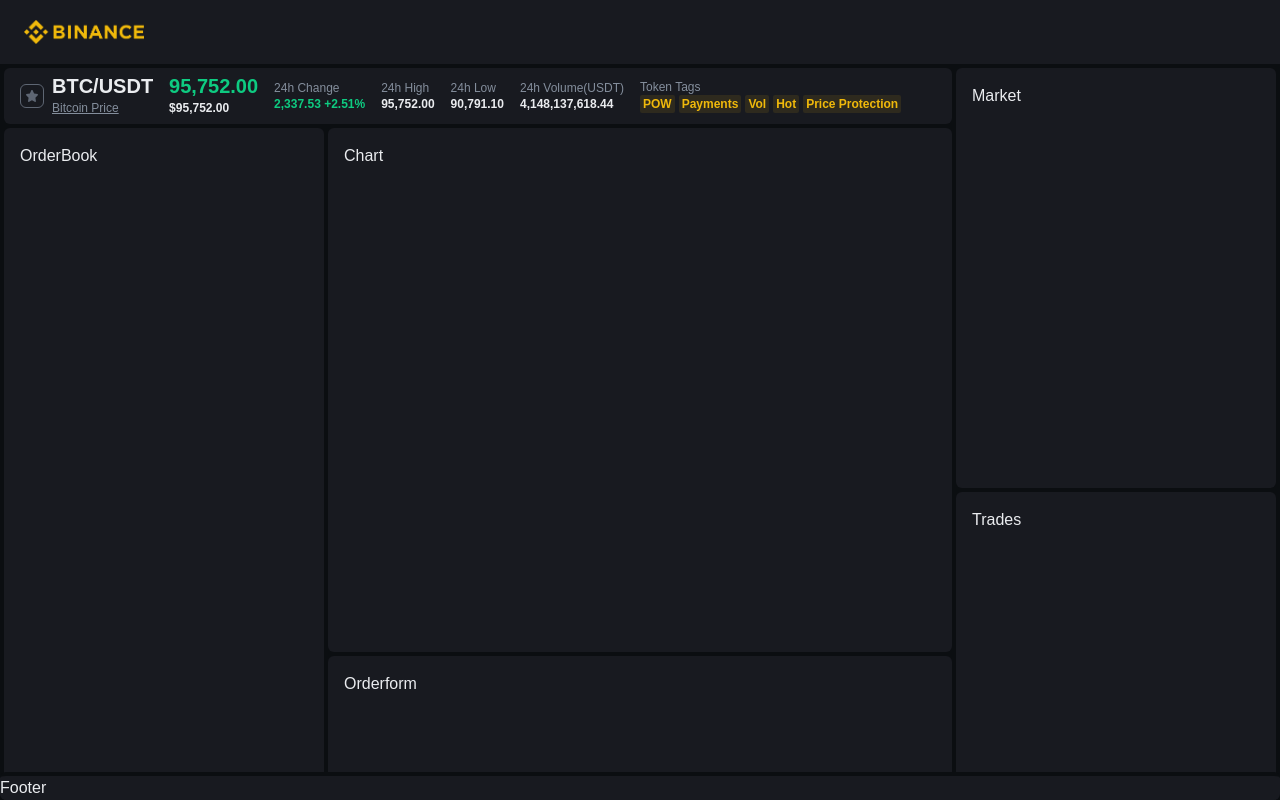
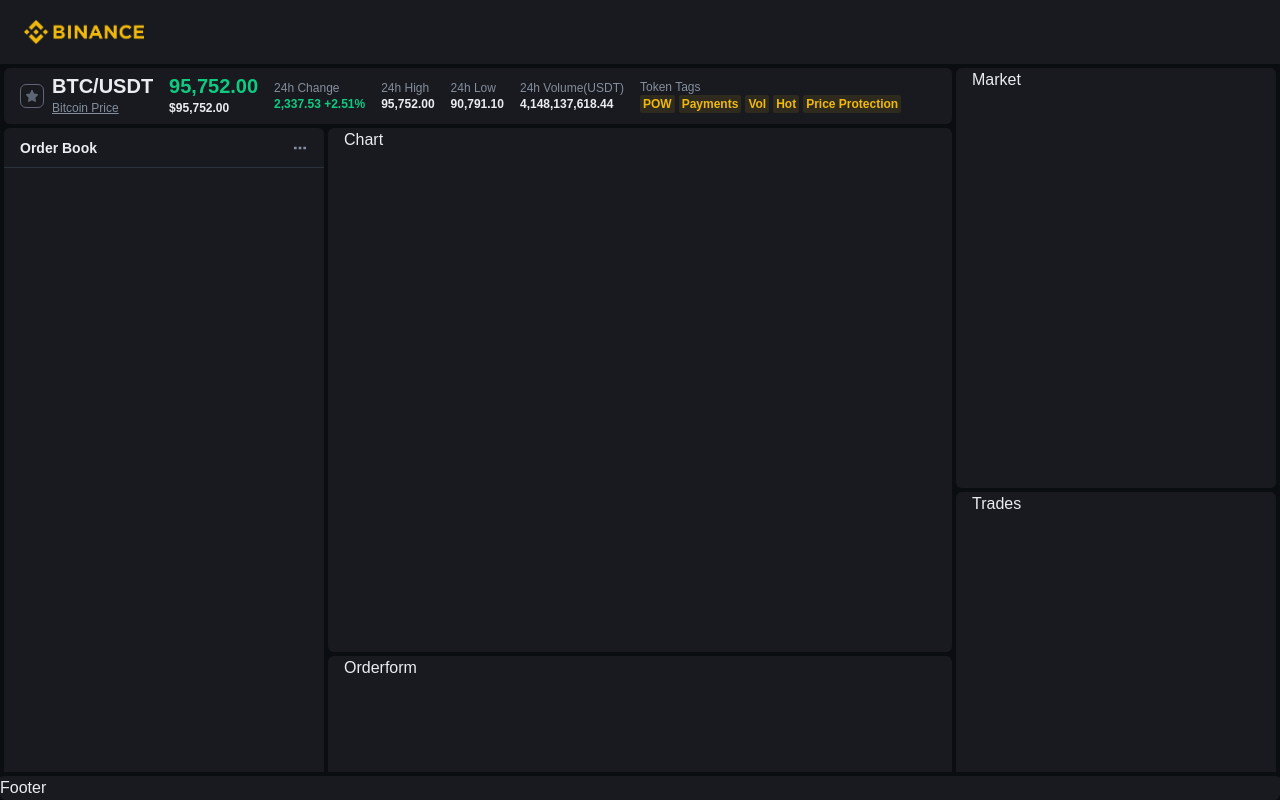
Before and after one commit to dusunax/kl-frontend-task, a Next.js app: page /trade/BTCUSDT in a window 1280 px wide. Shown: the top 800 px of the page. Built offline with nearby package versions, Linux system fonts and the light colour scheme; a web font is replaced by a local one.

Commit message:
feat: Card 컴포넌트에 Header 추가

```diff
--- a/src/app/trade/[symbol]/_components/Chart.tsx
+++ b/src/app/trade/[symbol]/_components/Chart.tsx
@@ -1,4 +1,4 @@
-import Card from "@/components/card/Card";
+import { Card } from "@/components/card/Card";
 
 export default function Chart() {
   return <Card style={{ gridArea: "chart" }}>Chart</Card>;
--- a/src/app/trade/[symbol]/_components/Market.tsx
+++ b/src/app/trade/[symbol]/_components/Market.tsx
@@ -1,4 +1,4 @@
-import Card from "@/components/card/Card";
+import { Card } from "@/components/card/Card";
 
 export default function Market() {
   return <Card style={{ gridArea: "market" }}>Market</Card>;
--- a/src/app/trade/[symbol]/_components/MarketActivity.tsx
+++ b/src/app/trade/[symbol]/_components/MarketActivity.tsx
@@ -1,4 +1,4 @@
-import Card from "@/components/card/Card";
+import { Card } from "@/components/card/Card";
 
 export default function MarketActivity() {
   return <Card style={{ gridArea: "marketActivity" }}>MarketActivity</Card>;
--- a/src/app/trade/[symbol]/_components/OrderBook.tsx
+++ b/src/app/trade/[symbol]/_components/OrderBook.tsx
@@ -1,5 +1,16 @@
-import Card from "@/components/card/Card";
+import { Card } from "@/components/card/Card";
+import MeatBall from "@/assets/icons/svg-57.svg";
 
 export default function OrderBook() {
-  return <Card style={{ gridArea: "orderbook" }}>OrderBook</Card>;
+  return (
+    <Card
+      style={{ gridArea: "orderbook" }}
+      header={
+        <Card.Header>
+          Order Book
+          <MeatBall width={16} height={16} color="var(--color-IconNormal)" />
+        </Card.Header>
+      }
+    ></Card>
+  );
 }
--- a/src/app/trade/[symbol]/_components/Orderform.tsx
+++ b/src/app/trade/[symbol]/_components/Orderform.tsx
@@ -1,4 +1,4 @@
-import Card from "@/components/card/Card";
+import { Card } from "@/components/card/Card";
 
 export default function Orderform() {
   return <Card style={{ gridArea: "orderform" }}>Orderform</Card>;
--- a/src/app/trade/[symbol]/_components/SubHeader.tsx
+++ b/src/app/trade/[symbol]/_components/SubHeader.tsx
@@ -2,7 +2,7 @@
 
 import { useState } from "react";
 import Link from "next/link";
-import Card from "@/components/card/Card";
+import { Card } from "@/components/card/Card";
 import Star from "@/assets/icons/svg-50.svg";
 
 export default function SubHeader() {
@@ -14,7 +14,7 @@
   const handleFavorite = () => setIsFavorite(!isFavorite);
 
   return (
-    <Card style={{ gridArea: "subHeader" }} className="!py-0">
+    <Card style={{ gridArea: "subHeader" }}>
       <div className="h-full flex items-center gap-2">
         <button
           type="button"
--- a/src/app/trade/[symbol]/_components/Trades.tsx
+++ b/src/app/trade/[symbol]/_components/Trades.tsx
@@ -1,4 +1,4 @@
-import Card from "@/components/card/Card";
+import { Card } from "@/components/card/Card";
 
 export default function Trades() {
   return <Card style={{ gridArea: "trades" }}>Trades</Card>;
--- a/src/app/trade/[symbol]/_components/UserInfo.tsx
+++ b/src/app/trade/[symbol]/_components/UserInfo.tsx
@@ -1,4 +1,4 @@
-import Card from "@/components/card/Card";
+import { Card } from "@/components/card/Card";
 
 export default function UserInfo() {
   return <Card style={{ gridArea: "userInfo" }}>UserInfo</Card>;
--- a/src/components/card/Card.tsx
+++ b/src/components/card/Card.tsx
@@ -1,21 +1,36 @@
-import { PropsWithChildren } from "react";
+import { PropsWithChildren, ReactNode } from "react";
 
 interface CardWrapperProps {
   className?: string;
   style?: React.CSSProperties;
+  header?: ReactNode;
 }
 
-export default function Card({
+function Header({ children }: { children: ReactNode }) {
+  return (
+    <header className="h-10 flex items-center justify-between px-4 text-sm font-bold border-b border-[var(--color-line)]">
+      {children}
+    </header>
+  );
+}
+
+function Card({
   children,
   className,
   style,
+  header,
 }: PropsWithChildren<CardWrapperProps>) {
   return (
     <div
-      className={`bg-[var(--color-BasicBg)] p-4 rounded-md ${className}`}
+      className={`bg-[var(--color-BasicBg)] rounded-md ${className}`}
       style={style}
     >
-      {children}
+      {header}
+      <div className="px-4 h-full">{children}</div>
     </div>
   );
 }
+
+Card.Header = Header;
+
+export { Card };
```
